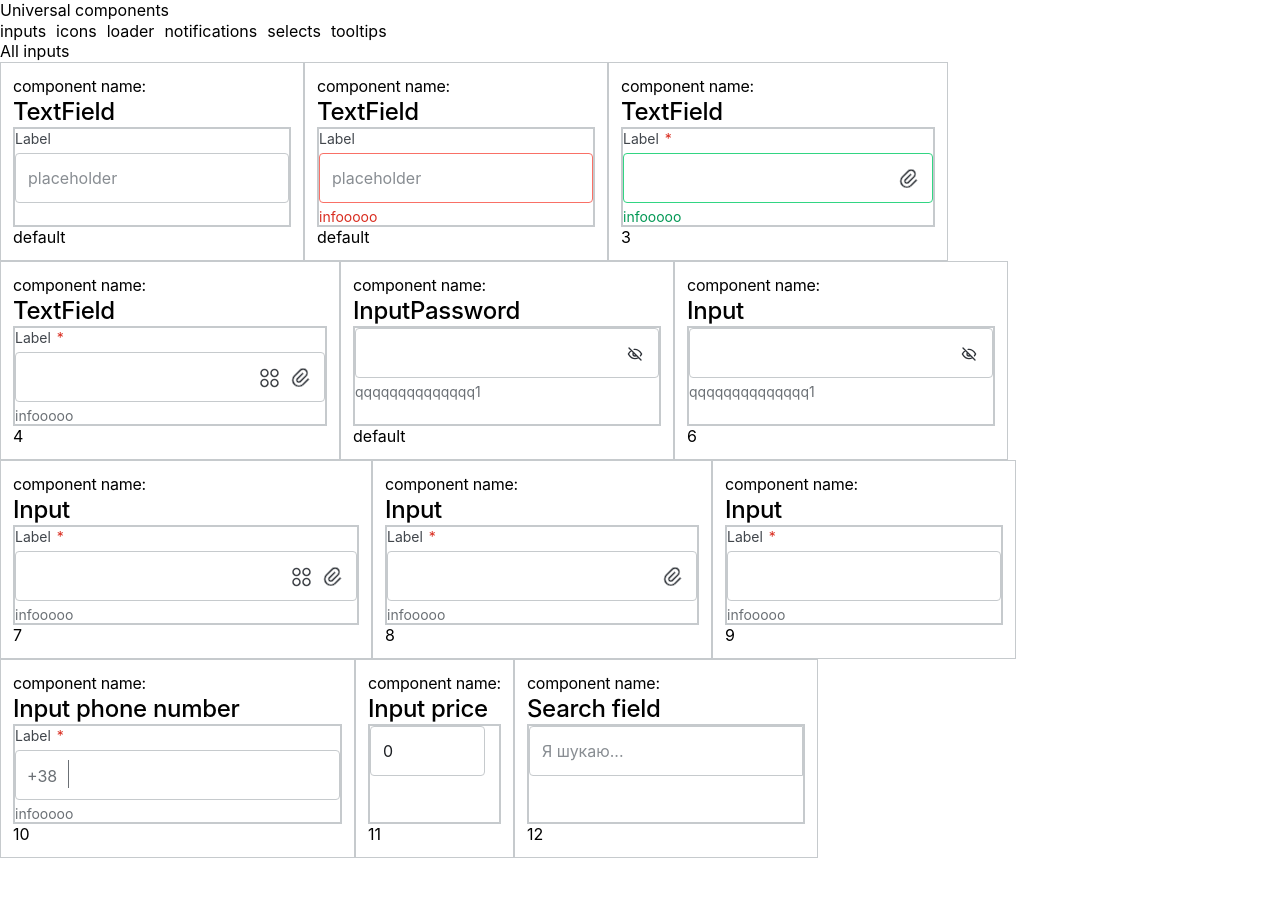
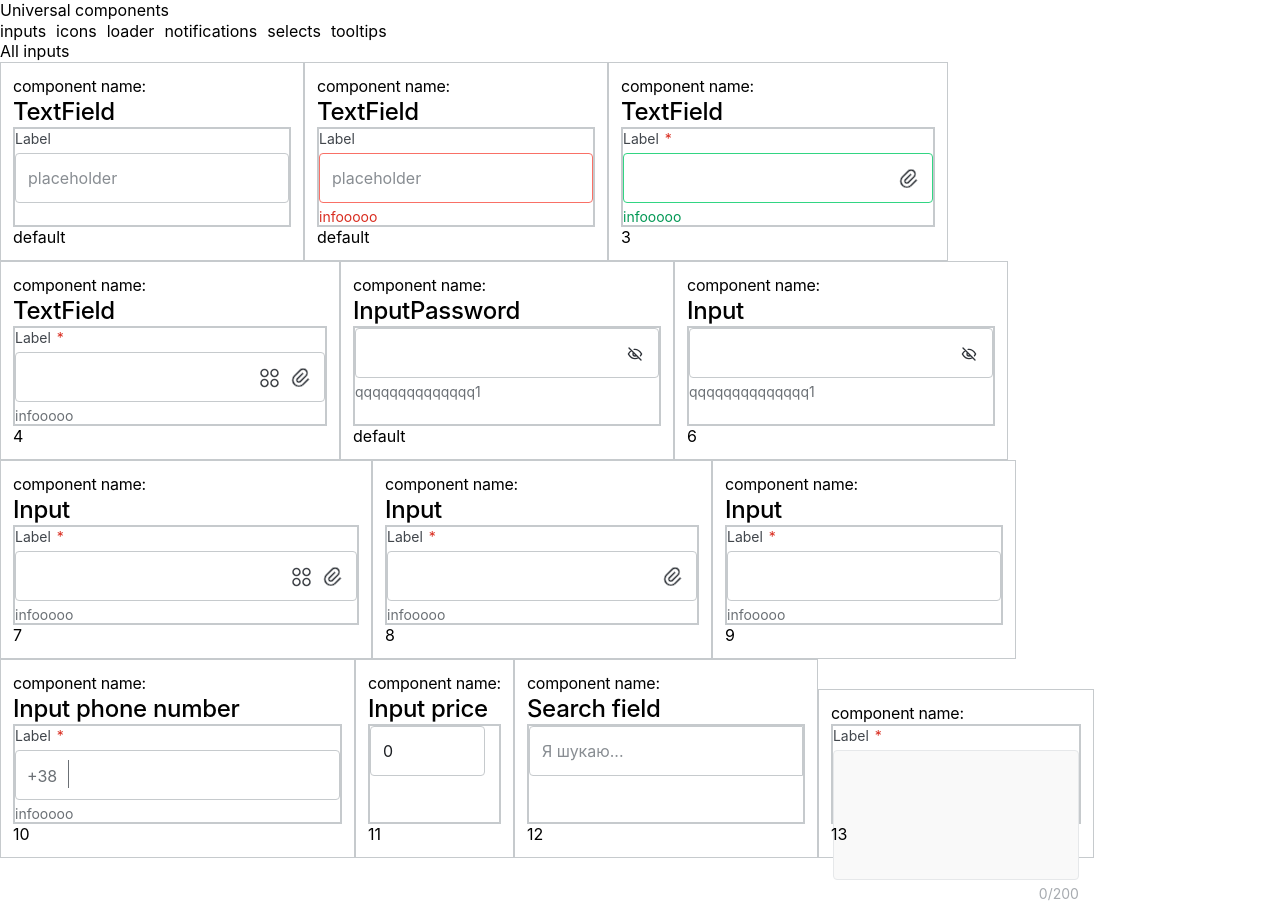
Before and after one commit to Zapchaztiulka/universal-components-frontend, a React (Vite) app: page /inputs in a window 1280 px wide. Before the commit the page ends 858 px from the top, so only its background shows below. Built offline with nearby package versions, Linux system fonts and the light colour scheme; a web font is replaced by a local one.

Commit message:
feat: adds textarea

```diff
--- a/src/components/inputs/Inputs.tsx
+++ b/src/components/inputs/Inputs.tsx
@@ -11,6 +11,7 @@ import {
 } from "../icons";
 import { InputTypes, InputTypesFigma } from "./universalComponents/Input.types";
 import { changePhoneNumber } from "../../utils/changePhoneNumber";
+import Textarea from "./universalComponents/Textarea";
 
 export const Inputs = () => {
   const [displayPassword, setDisplayPassword] = useState(false);
@@ -19,6 +20,8 @@ export const Inputs = () => {
   const [text, setText] = useState("");
   const [price, setPrice] = useState("0");
   const [query, setQuery] = useState("");
+  const [textarea, setTextarea] = useState("");
+
 console.log(query);
   const toogleDisplayPassword = () => {
     setDisplayPassword((prev) => !prev);
@@ -40,7 +43,12 @@ console.log(query);
   const getQuery = (value: string) => {
     setQuery(value);
   };
-
+  const getTextarea = (value: string) => {
+    setTextarea(value);
+  };
+ const clickTest = () => {
+    console.log("test");
+  };
   const clickOnIcon = () => {
     console.log("click");
   };
@@ -244,6 +252,28 @@ console.log(query);
         width={500}
         description="12"
       />
+
+       <ShowContainer
+        component={
+          <Textarea
+            value={textarea}
+            handleChange={getTextarea}
+             label="Label"
+
+            asterisk={true}
+            // rows={4}
+              disabled={true}
+            maxLength={200}
+            lettersCounter={true}
+            onBlur={clickTest}
+          />
+        }
+        componentName=""
+        width={500}
+        description="13"
+      />
+
+
     </div>
   );
 };
--- a/src/components/inputs/universalComponents/Input.tsx
+++ b/src/components/inputs/universalComponents/Input.tsx
@@ -26,6 +26,7 @@ const Input = ({
   inputClassName,
   messageClassName,
   iconBoxClassName,
+  ...rest
 }: InputProps) => {
 
   const [isInputActive, setInputActive] = useState(false);
@@ -64,7 +65,7 @@ const Input = ({
           disabled={disabled}
           maxLength={maxLength}
           className={`
-         w-full ${inputTypesFigma === InputTypesFigma.Price && "w-[115px]"}
+         w-[100%] ${inputTypesFigma === InputTypesFigma.Price && "w-[115px]"}
         block p-xs bg-bgWhite outline-0 text-[16px] text-textInputActive font-400 leading-[1.5]
         border-1 border-solid rounded-minimal
         hover:bg-bgHoverGrey disabled:bg-bgDisable disabled:border-borderDisabled
@@ -84,6 +85,7 @@ const Input = ({
         })}
     ${inputClassName ? inputClassName : ""}
                 `}
+          {...rest}
         />
         {inputTypesFigma === InputTypesFigma.PhoneNumber && (
           <span aria-disabled={disabled} className={`absolute bottom-xs left-xs leading-[1.5] ${isInputActive ? "text-textInputActive": "text-textInputDefault"}
--- a/src/components/inputs/universalComponents/Input.types.ts
+++ b/src/components/inputs/universalComponents/Input.types.ts
@@ -1,4 +1,4 @@
-// import { InputHTMLAttributes } from "react";
+import { InputHTMLAttributes } from "react";
 import { ValidationStatus } from "../../../types/validationStatus";
 
 export enum InputTypes {
@@ -38,4 +38,4 @@ export type InputProps = {
   inputClassName?: string;
   messageClassName?: string;
   iconBoxClassName?: string;
-};
+} & InputHTMLAttributes<HTMLInputElement>;
--- /dev/null
+++ b/src/components/inputs/universalComponents/Textarea.tsx
@@ -0,0 +1,88 @@
+import { nanoid } from "nanoid";
+import React, { useRef } from "react";
+import { ValidationStatus } from "../../../types/validationStatus";
+import { handleStatus } from "../../../utils/handleValidationStatus";
+import { TextareaProps } from "./Textarea.types";
+
+const Textarea = ({
+  value,
+  placeholder,
+  label,
+  asterisk,
+  status,
+  disabled,
+  maxLength,
+  rows=4,
+  cols,
+  lettersCounter,
+  handleChange,
+  labelClassName,
+  textareaClassName,
+  lettersCounterClassName,
+  ...rest
+}: TextareaProps) => {
+
+  const index = useRef(`textarea-${nanoid()}`);
+
+  const onChangeHandler = async (e: React.FormEvent<HTMLTextAreaElement>) => {
+    handleChange && handleChange(e.currentTarget.value);
+  };
+
+  return (
+    <>
+      {label && (
+        <label
+          htmlFor={index.current}
+          className={`
+                    block mb-xs3 text-textSecondary text-[14px] font-400 leading-[1.4]
+                    ${labelClassName ? labelClassName : ""}
+                `}
+        >
+          {label} {asterisk && <span className="ml-xs4 text-textError">*</span>}
+        </label>
+      )}
+        <textarea id={index.current}
+          value={value}
+          onChange={onChangeHandler}
+          placeholder={placeholder}
+           disabled={disabled}
+          maxLength={maxLength}
+          rows={rows}
+          cols={cols}
+          className={`
+         w-[100%] block py-s px-xs bg-bgWhite outline-0 text-[16px] text-textInputActive font-400 leading-[1.5]
+        border-1 border-solid rounded-minimal resize-none
+        hover:bg-bgHoverGrey disabled:bg-bgDisable disabled:border-borderDisabled
+        disabled:text-textDisabled placeholder:hover:text-textInputActive placeholder:focus:text-textInputActive placeholder:disabled:text-textDisabled
+
+        ${handleStatus({
+          status,
+          error: "border-borderError",
+          success: "border-borderSuccess",
+          defaultBorder: "focus:border-borderActive",
+        })}
+    ${textareaClassName ? textareaClassName : ""}
+                `}
+          {...rest}
+        ></textarea>
+
+      {lettersCounter && (
+        <p
+          aria-disabled={disabled}
+          className={`mt-xs3  text-[14px] text-right font-400 leading-[1.4] aria-disabled:text-textDisabled
+                    ${
+                      (status === ValidationStatus.error && "text-textError") ||
+                      (status === ValidationStatus.success &&
+                        "text-textSuccess") ||
+                      "text-textInputDefault"
+                    }
+                    ${lettersCounterClassName ? lettersCounterClassName : ""}
+                `}
+        >
+          {value.length }/{maxLength}
+        </p>
+      )}
+    </>
+  );
+};
+export default Textarea;
--- /dev/null
+++ b/src/components/inputs/universalComponents/Textarea.types.ts
@@ -0,0 +1,20 @@
+import { TextareaHTMLAttributes } from "react";
+import { ValidationStatus } from "../../../types/validationStatus";
+
+export type TextareaProps = {
+  value: string;
+  placeholder?: string;
+  label?: string;
+  asterisk?: boolean;
+  status?: ValidationStatus;
+  disabled?: boolean;
+  maxLength?: number;
+  rows?: number;
+  cols?: number;
+  lettersCounter?: boolean;
+  handleChange: (text: string) => void;
+  textareaBoxClassName?: string;
+  labelClassName?: string;
+  textareaClassName?: string;
+  lettersCounterClassName?: string;
+} & TextareaHTMLAttributes<HTMLTextAreaElement>;
```
